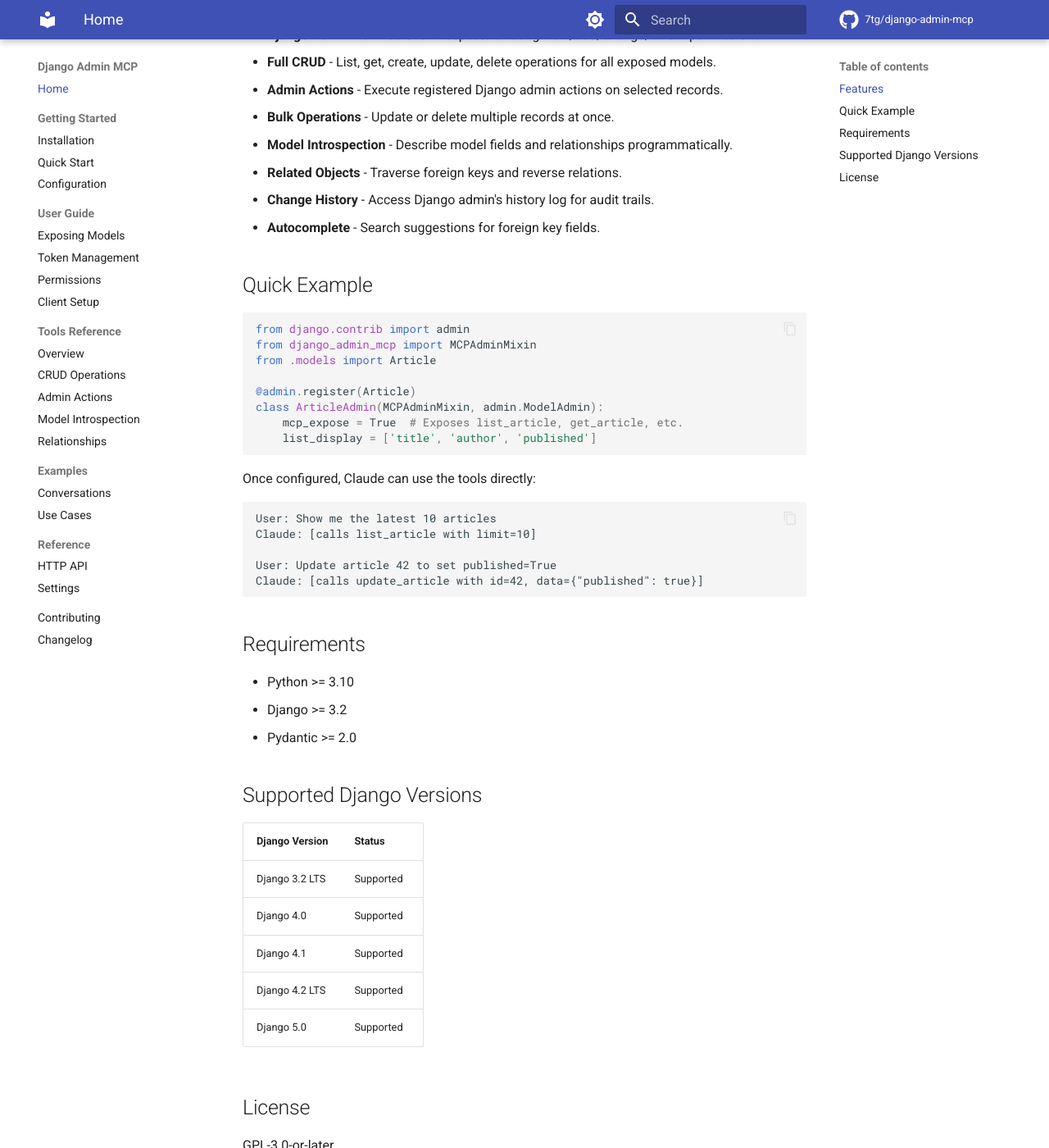
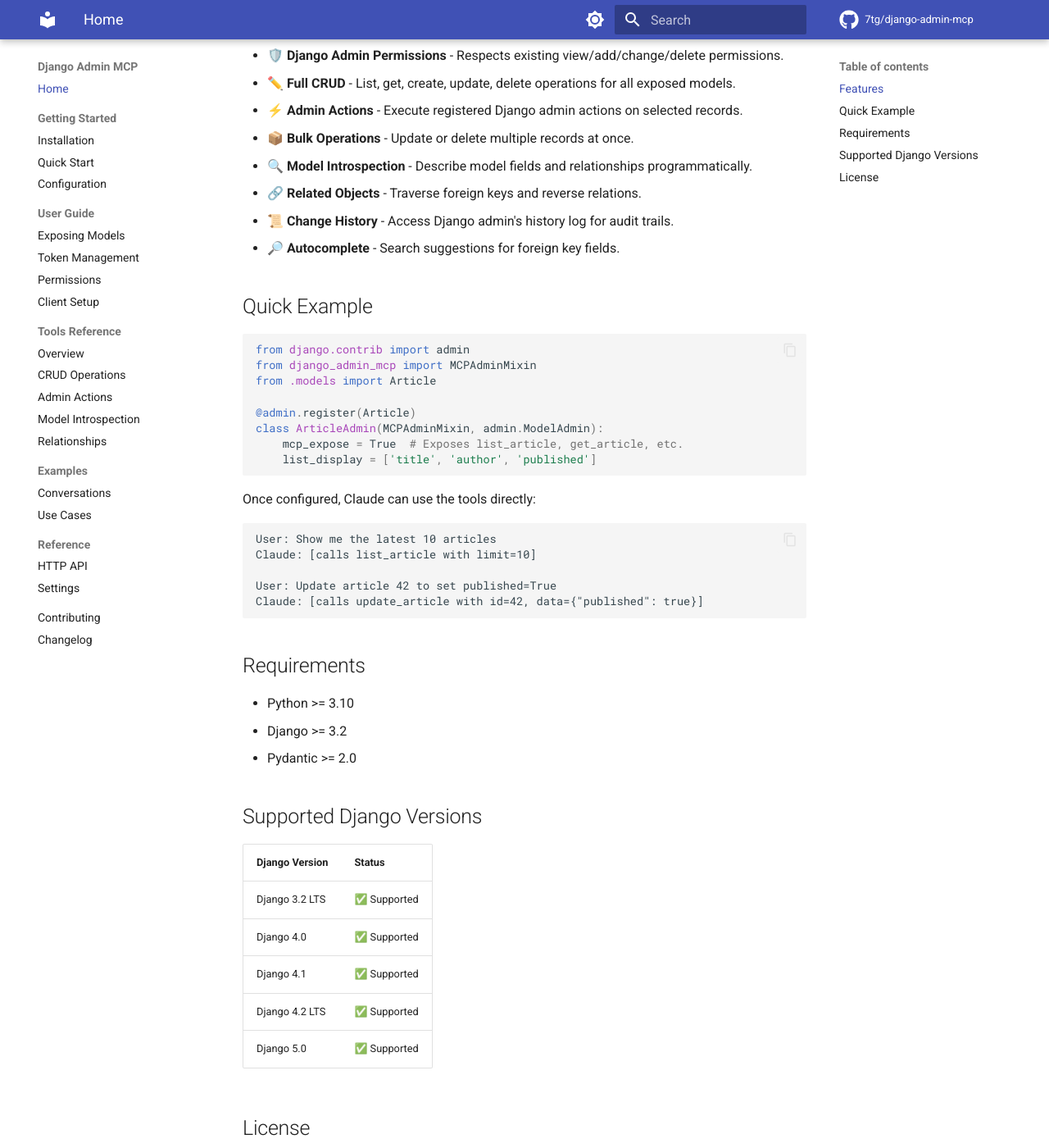
Before and after one commit to 7tg/django-admin-mcp, an MkDocs documentation site: the page built from docs/index.md, in a window 1280 px wide and 1400 px high, scrolled down 385 px. Shown: the whole window at 82% size. Built offline with MkDocs 1.6.1 and Material for MkDocs 9.7.7, drawn with Linux system fonts in a browser that asks for light colours; comment, search, counter and statistics services are not loaded.

Commit message:
Use Unicode emojis instead of MkDocs emoji syntax

```diff
--- a/docs/index.md
+++ b/docs/index.md
@@ -4,16 +4,16 @@
 
 ## Features
 
-- **Zero Dependencies** - Beyond Django and Pydantic, no additional dependencies required.
-- **Token Authentication** - Secure Bearer token auth with configurable expiry (default 90 days).
-- **Django Admin Permissions** - Respects existing view/add/change/delete permissions.
-- **Full CRUD** - List, get, create, update, delete operations for all exposed models.
-- **Admin Actions** - Execute registered Django admin actions on selected records.
-- **Bulk Operations** - Update or delete multiple records at once.
-- **Model Introspection** - Describe model fields and relationships programmatically.
-- **Related Objects** - Traverse foreign keys and reverse relations.
-- **Change History** - Access Django admin's history log for audit trails.
-- **Autocomplete** - Search suggestions for foreign key fields.
+- 📦 **Zero Dependencies** - Beyond Django and Pydantic, no additional dependencies required.
+- 🎫 **Token Authentication** - Secure Bearer token auth with configurable expiry (default 90 days).
+- 🛡️ **Django Admin Permissions** - Respects existing view/add/change/delete permissions.
+- ✏️ **Full CRUD** - List, get, create, update, delete operations for all exposed models.
+- ⚡ **Admin Actions** - Execute registered Django admin actions on selected records.
+- 📦 **Bulk Operations** - Update or delete multiple records at once.
+- 🔍 **Model Introspection** - Describe model fields and relationships programmatically.
+- 🔗 **Related Objects** - Traverse foreign keys and reverse relations.
+- 📜 **Change History** - Access Django admin's history log for audit trails.
+- 🔎 **Autocomplete** - Search suggestions for foreign key fields.
 
 ## Quick Example
 
@@ -48,11 +48,11 @@
 
 | Django Version | Status |
 |----------------|--------|
-| Django 3.2 LTS | Supported |
-| Django 4.0 | Supported |
-| Django 4.1 | Supported |
-| Django 4.2 LTS | Supported |
-| Django 5.0 | Supported |
+| Django 3.2 LTS | ✅ Supported |
+| Django 4.0 | ✅ Supported |
+| Django 4.1 | ✅ Supported |
+| Django 4.2 LTS | ✅ Supported |
+| Django 5.0 | ✅ Supported |
 
 ## License
 
```
